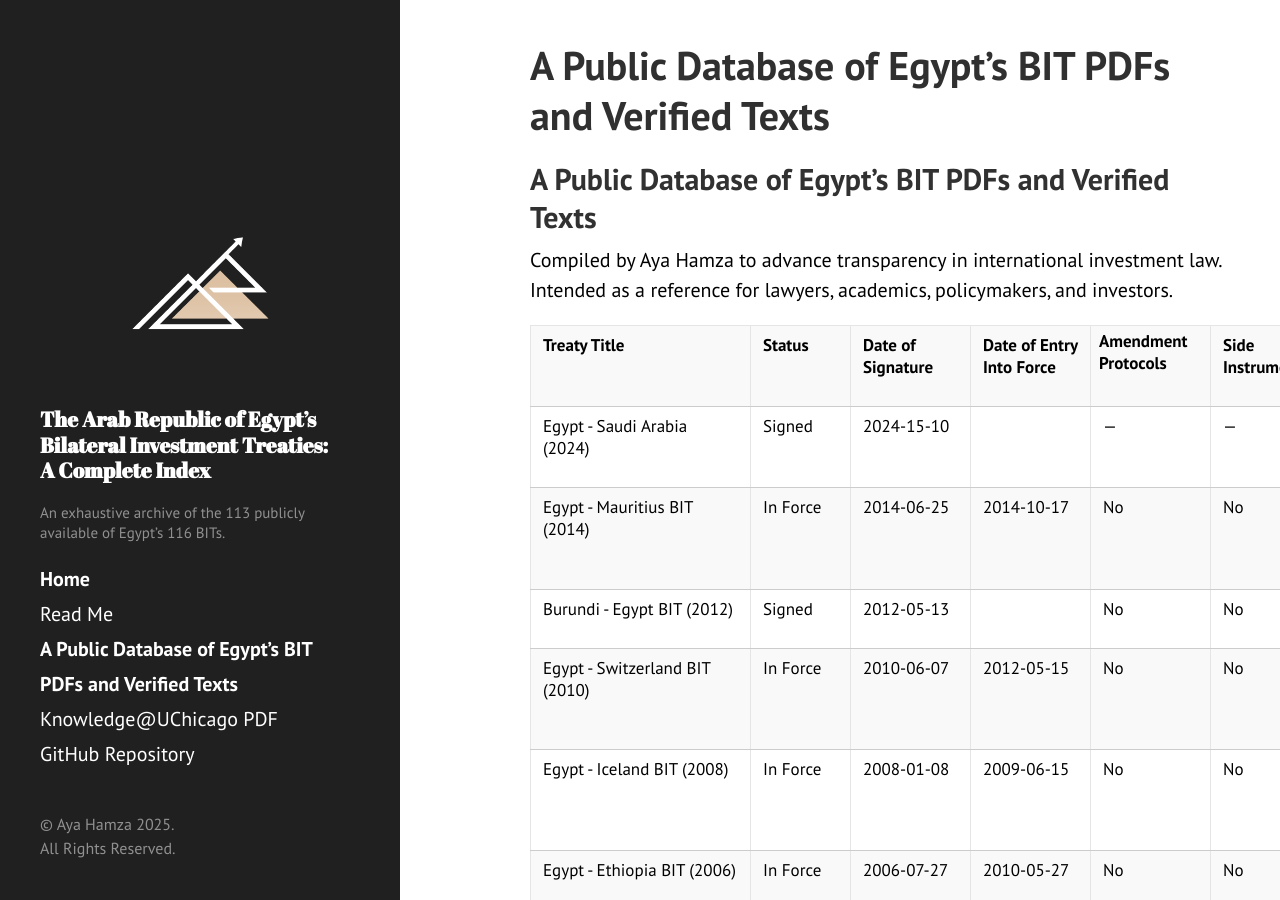
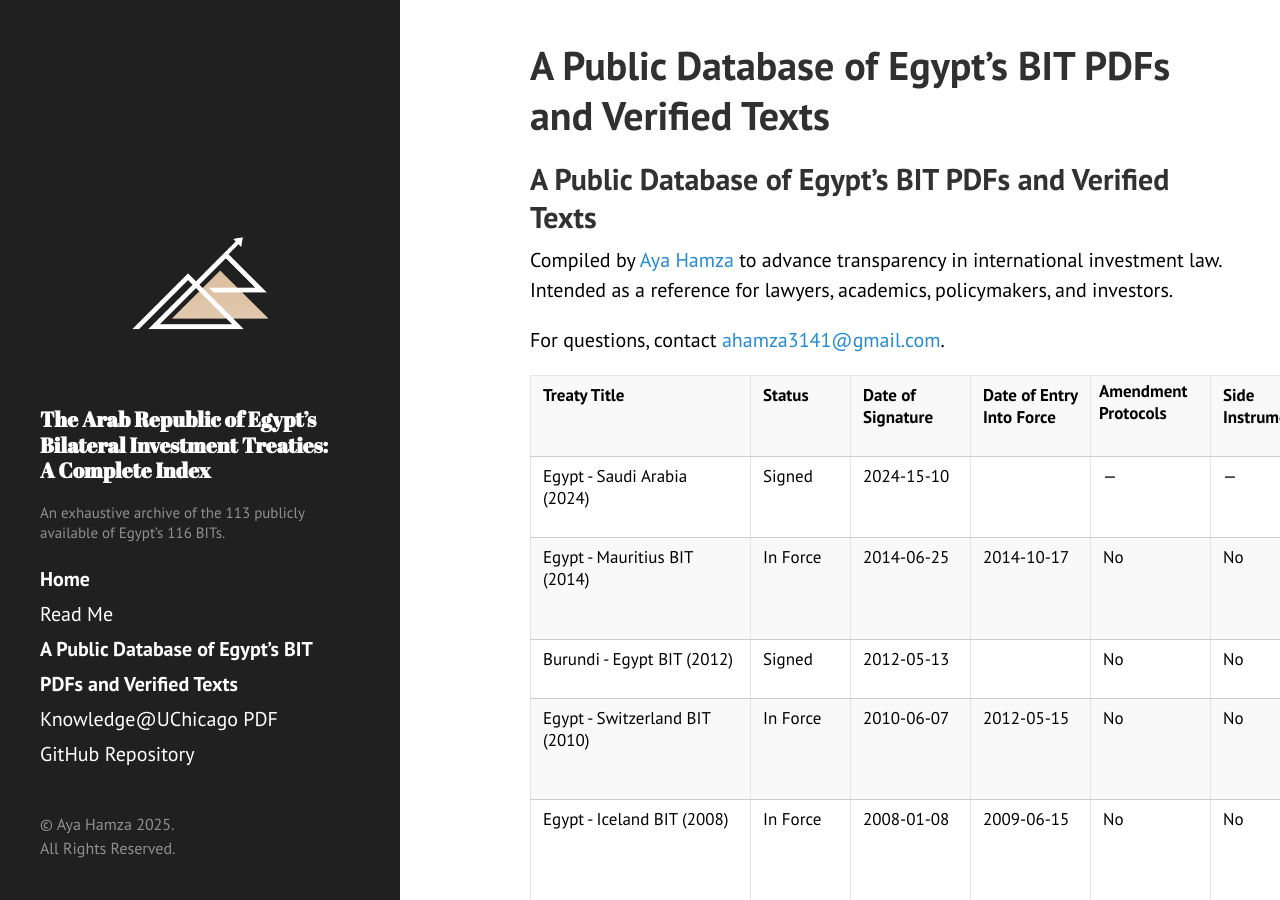
Before and after one commit to ayahamza1/MENABITs, a Jekyll site: the page built from index.md, in a window 1280 px wide and 900 px high. Built offline with Jekyll 4.4.1, drawn with Linux system fonts in a browser that asks for light colours; our own code applies the rules of GitHub Pages for plain Markdown files.

Commit message:
Update index.md

```diff
--- a/index.md
+++ b/index.md
@@ -1,7 +1,9 @@
 ## A Public Database of Egypt's BIT PDFs and Verified Texts
 
-Compiled by Aya Hamza to advance transparency in international investment law.
+Compiled by [Aya Hamza](https://www.linkedin.com/in/ayahamza) to advance transparency in international investment law.
 Intended as a reference for lawyers, academics, policymakers, and investors.
+
+For questions, contact [ahamza3141@gmail.com](mailto:ahamza3141@gmail.com).
 
 <table cellpadding="0" cellspacing="0" class="t1">
 <tbody>
```
